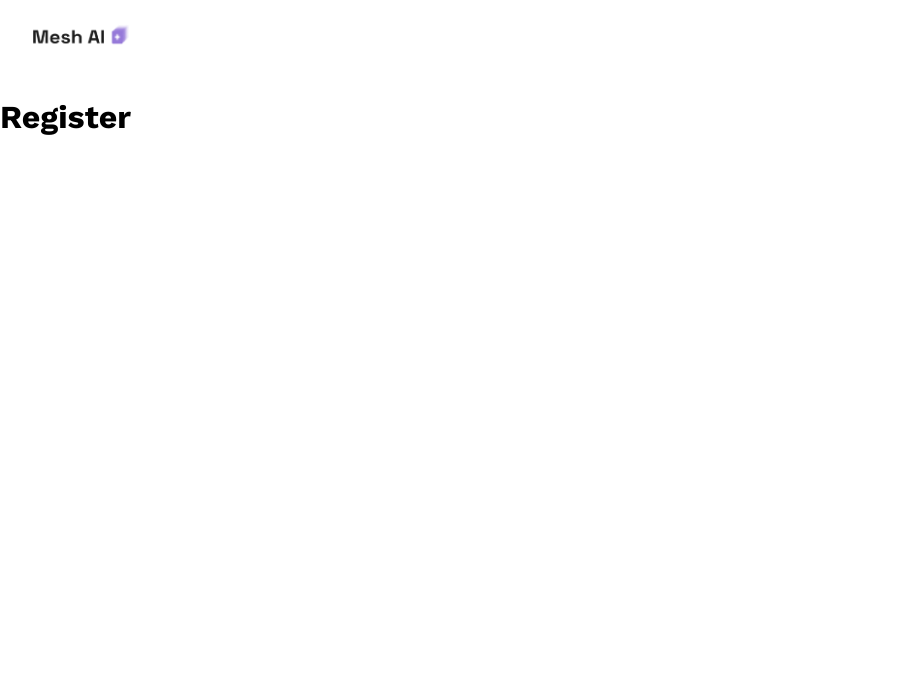
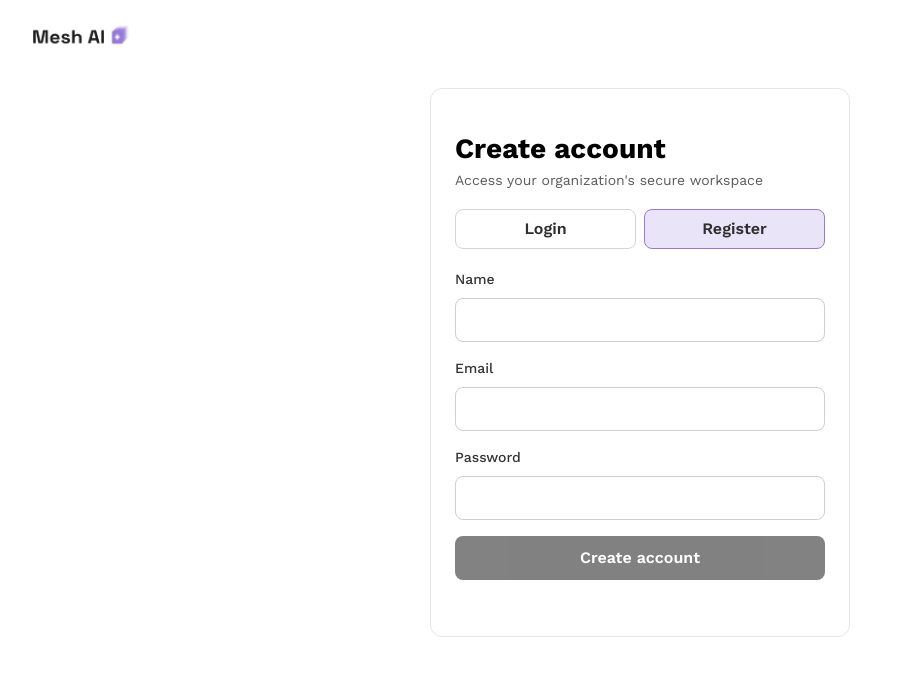
Before and after one commit to LF808mlb/ai-se_project_mesh-ai, a React (Vite) app in the folder client/: page /register in a window 1280 px wide. Shown: the top 676 px of the page, without its empty margins (0-911 px from the left). Built offline with nearby package versions, Linux system fonts and the light colour scheme.

Commit message:
git commit -m "build the register form"

```diff
--- a/client/src/pages/Register/Register.tsx
+++ b/client/src/pages/Register/Register.tsx
@@ -1,13 +1,116 @@
+import { useState } from "react";
+import { NavLink } from "react-router-dom";
 import logo from "../../assets/logo.png";
+import { useFormWithValidation } from "../../hooks/useFormWithValidation";
 
 export default function Register() {
+	const [submitError, setSubmitError] = useState("");
+	const { values, errors, isValid, handleChange } = useFormWithValidation();
+
+	function handleSubmit(event: React.FormEvent<HTMLFormElement>) {
+		event.preventDefault();
+
+		if (!isValid) {
+			setSubmitError("Please correct the highlighted fields.");
+			return;
+		}
+
+		setSubmitError("");
+		console.log("Register form values:", {
+			name: values.name ?? "",
+			email: values.email ?? "",
+			password: values.password ?? "",
+		});
+	}
+
 	return (
-		<main>
+		<main className="auth-page">
 			<header className="header">
 				<img className="header__logo" alt="MeshAI logo" src={logo} />
 			</header>
-			<form>
-				<h1>Register</h1>
+			<form className="form" noValidate onSubmit={handleSubmit}>
+				<h1 className="form__title">Create account</h1>
+				<p className="form__subtitle">Access your organization's secure workspace</p>
+
+				<nav className="form__nav" aria-label="Authentication pages">
+					<NavLink
+						to="/login"
+						className={({ isActive }) =>
+							isActive ? "form__nav-link form__nav-link_active" : "form__nav-link"
+						}
+					>
+						Login
+					</NavLink>
+					<NavLink
+						to="/register"
+						className={({ isActive }) =>
+							isActive ? "form__nav-link form__nav-link_active" : "form__nav-link"
+						}
+					>
+						Register
+					</NavLink>
+				</nav>
+
+				<div className="form__input-container">
+					<label className="form__label" htmlFor="register-name">
+						Name
+						<input
+							id="register-name"
+							className="form__input"
+							name="name"
+							type="text"
+							required
+							minLength={2}
+							maxLength={40}
+							autoComplete="name"
+							value={values.name ?? ""}
+							onChange={handleChange}
+						/>
+					</label>
+					{errors.name && <p className="form__error">{errors.name}</p>}
+				</div>
+
+				<div className="form__input-container">
+					<label className="form__label" htmlFor="register-email">
+						Email
+						<input
+							id="register-email"
+							className="form__input"
+							name="email"
+							type="email"
+							required
+							autoComplete="email"
+							value={values.email ?? ""}
+							onChange={handleChange}
+						/>
+					</label>
+					{errors.email && <p className="form__error">{errors.email}</p>}
+				</div>
+
+				<div className="form__input-container">
+					<label className="form__label" htmlFor="register-password">
+						Password
+						<input
+							id="register-password"
+							className="form__input"
+							name="password"
+							type="password"
+							required
+							minLength={8}
+							autoComplete="new-password"
+							value={values.password ?? ""}
+							onChange={handleChange}
+						/>
+					</label>
+					{errors.password && <p className="form__error">{errors.password}</p>}
+				</div>
+
+				<button className="form__submit-btn" type="submit" disabled={!isValid}>
+					Create account
+				</button>
+				<p className="form__status" role="status" aria-live="polite">
+					{submitError}
+				</p>
 			</form>
 		</main>
 	);
```
